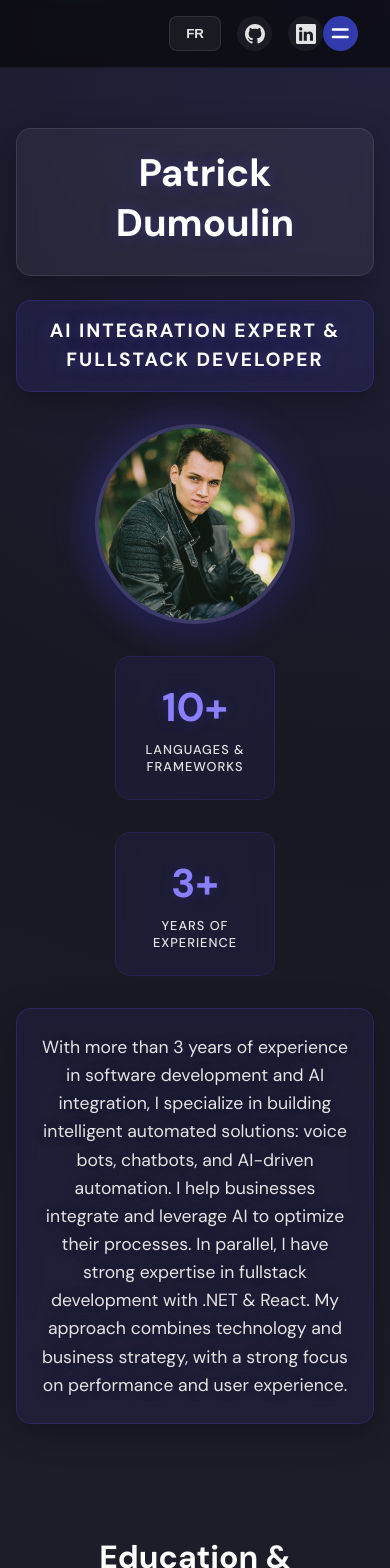
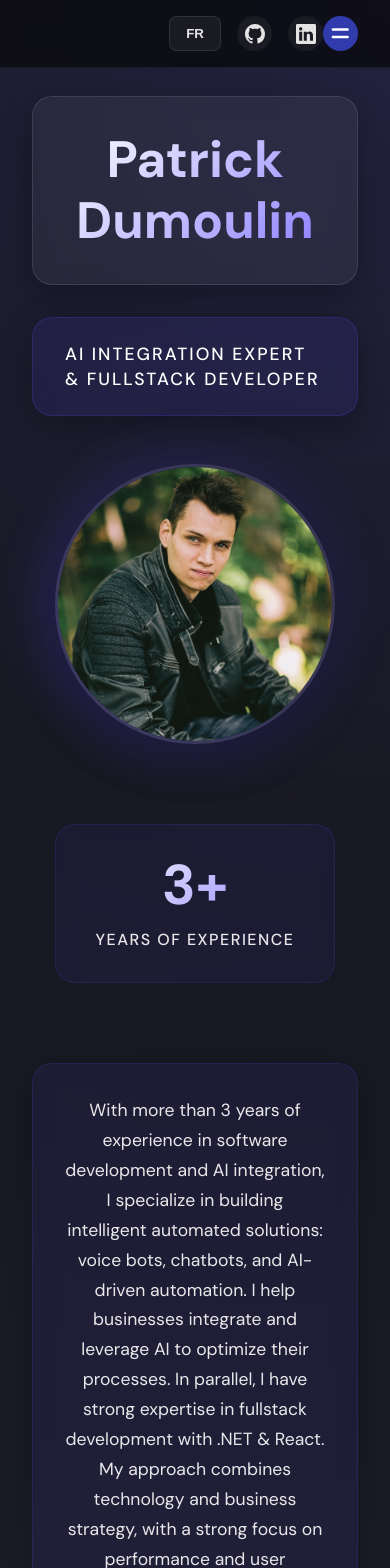
Before and after one commit to PatrickDumoulin/PortfolioDev2.0, a React (Create React App) app in the folder frontend_react/: page / in a window 390 px wide. Shown: the top 1568 px of the page. Built offline with nearby package versions, Linux system fonts and the light colour scheme.

Commit message:
Refactor Header component with improved layout, styling, and responsive design

```diff
--- a/frontend_react/src/container/Header/Header.jsx
+++ b/frontend_react/src/container/Header/Header.jsx
@@ -29,13 +29,12 @@ const translations = {
     experience: "ANNÉES D'EXPÉRIENCE",
     role: "Expert en Intégration AI & Développeur Fullstack",
     founder: "Développeur & Fondateur de 2 SaaS en IA & Automation",
-    bio: "Avec plus de 3 ans d’expérience en développement logiciel et en intégration AI, je me spécialise dans la création de solutions automatisées intelligentes : voice bots, chatbots et automatisations AI. j’aide les entreprises à intégrer et exploiter l’AI pour optimiser leurs processus. En parallèle, je possède une solide expertise en développement fullstack .NET & React. Mon approche combine technologie et stratégie business, avec un fort focus sur la performance et l’expérience utilisateur"
+    bio: "Avec plus de 3 ans d'expérience en développement logiciel et en intégration AI, je me spécialise dans la création de solutions automatisées intelligentes : voice bots, chatbots et automatisations AI. j'aide les entreprises à intégrer et exploiter l'AI pour optimiser leurs processus. En parallèle, je possède une solide expertise en développement fullstack .NET & React. Mon approche combine technologie et stratégie business, avec un fort focus sur la performance et l'expérience utilisateur"
 
   }
 };
 
 const stats = [
-  { titleKey: "title", value: 10, suffix: "+" },
   { titleKey: "experience", value: 3, suffix: "+" }
 ];
 
@@ -73,28 +72,34 @@ const Header = () => {
   return (
     <div className="app__header app__flex">
       <div className="app__header-content">
+        <div className="app__header-main">
           <motion.div
-          whileInView={{ x: [-100, 0], opacity: [0, 1] }}
+            whileInView={{ x: [-50, 0], opacity: [0, 1] }}
             transition={{ duration: 0.5 }}
-          className="app__header-info"
+            className="app__header-left"
           >
-          <div className="app__header-badge">
-            <div className="badge-cmp app__flex">
-              <div style={{ marginLeft: 20 }}>
+            <div className="badge-cmp">
               <h1 className="head-text">Patrick Dumoulin</h1>
             </div>
-            </div>
-            <div className="tag-cmp app__flex">
+            <div className="tag-cmp">
               <p className="p-text">{translations[language].role}</p>
             </div>
+          </motion.div>
 
+          <motion.div
+            whileInView={{ x: [50, 0], opacity: [0, 1] }}
+            transition={{ duration: 0.5 }}
+            className="app__header-right"
+          >
             <div className="profile-img">
               <img src={images.Maphoto} alt="profile" />
             </div>
+          </motion.div>
+        </div>
 
         <motion.div
-              whileInView={{ y: [100, 0], opacity: [0, 1] }}
-              transition={{ duration: 0.5 }}
+          whileInView={{ y: [30, 0], opacity: [0, 1] }}
+          transition={{ duration: 0.5, delay: 0.2 }}
           className="app__header-stats"
         >
           {stats.map((stat, index) => (
@@ -108,13 +113,11 @@ const Header = () => {
         </motion.div>
 
         <motion.div
-              variant={scaleVariants}
-              whileInView={{ opacity: [0, 1] }}
+          whileInView={{ y: [30, 0], opacity: [0, 1] }}
+          transition={{ duration: 0.5, delay: 0.3 }}
           className="app__header-bio"
         >
           <p>{translations[language].bio}</p>
-            </motion.div>
-          </div>
         </motion.div>
       </div>
     </div>
--- a/frontend_react/src/container/Header/Header.scss
+++ b/frontend_react/src/container/Header/Header.scss
@@ -1,6 +1,7 @@
 #home {
   position: relative;
   background: var(--background-color);
+  min-height: 100vh;
 
   &::before {
     content: '';
@@ -27,27 +28,12 @@
 }
 
 .app__header {
-  flex: 1;
   width: 100%;
-  height: 100%;
-  flex-direction: row;
-  padding: 8rem 2rem 0rem;
-  background: var(--background-color);
+  min-height: 100vh;
+  padding: 6rem 2rem;
   display: flex;
   justify-content: center;
   align-items: center;
-
-  @media screen and (min-width: 2000px) {
-    padding-top: 10rem;
-  }
-
-  @media screen and (max-width: 1200px) {
-    flex-direction: column;
-  }
-
-  @media screen and (max-width: 450px) {
-    padding: 8rem 1rem 2rem;
-  }
 }
 
 .app__header-content {
@@ -56,92 +42,101 @@
   display: flex;
   flex-direction: column;
   align-items: center;
-  gap: 4rem;
+  gap: 5rem;
 }
 
-.app__header-badge {
+.app__header-main {
+  width: 100%;
+  display: grid;
+  grid-template-columns: repeat(2, 1fr);
+  gap: 4rem;
+  align-items: center;
+
+  @media screen and (max-width: 1200px) {
+    grid-template-columns: 1fr;
+    gap: 3rem;
+  }
+}
+
+.app__header-left {
   display: flex;
   flex-direction: column;
-  align-items: center;
+  gap: 2rem;
+  justify-self: end;
+  max-width: 500px;
   width: 100%;
-  max-width: 600px;
-  margin: 0 auto;
+
+  @media screen and (max-width: 1200px) {
+    justify-self: center;
+  }
+}
 
 .badge-cmp {
   background: rgba(255, 255, 255, 0.05);
   backdrop-filter: blur(10px);
   border: 1px solid rgba(255, 255, 255, 0.1);
-    padding: 1.2rem 1.8rem;
-    border-radius: 15px;
+  padding: 2rem;
+  border-radius: 20px;
   box-shadow: 0 8px 32px rgba(0, 0, 0, 0.3);
-    text-align: center;
-    width: 100%;
 
   h1 {
-      font-size: 2.4rem;
-      font-weight: 700;
-      color: #fff;
-      text-shadow: 0 0 15px rgba(71, 64, 190, 0.4);
-      margin-bottom: 0.5rem;
-    }
-
-    p {
-      font-size: 0.9rem;
-      color: var(--lightGray-color);
+    font-size: 3.2rem;
+    font-weight: 600;
+    background: linear-gradient(135deg, #fff 0%, #8A7FFF 100%);
+    -webkit-background-clip: text;
+    -webkit-text-fill-color: transparent;
+    line-height: 1.2;
+    margin: 0;
   }
 }
 
 .tag-cmp {
-    margin-top: 1.5rem;
-    text-align: center;
-    width: 100%;
   background: rgba(71, 64, 190, 0.15);
   backdrop-filter: blur(10px);
   border: 1px solid rgba(71, 64, 190, 0.3);
-    padding: 1rem 1.8rem;
-    border-radius: 15px;
+  padding: 1.5rem 2rem;
+  border-radius: 20px;
   box-shadow: 0 8px 32px rgba(0, 0, 0, 0.3);
 
   p {
-      font-size: 1.2rem;
+    font-size: 1.1rem;
     color: #fff;
     text-transform: uppercase;
     letter-spacing: 2px;
-      font-weight: 600;
-      text-shadow: 0 0 15px rgba(71, 64, 190, 0.5);
-      margin-bottom: 0.5rem;
-
-      &:last-child {
-        margin-bottom: 0;
-      }
-
-      @media screen and (max-width: 768px) {
-        text-align: center;
-        width: 100%;
-      }
+    font-weight: 500;
+    margin: 0;
+    line-height: 1.4;
   }
 }
 
+.app__header-right {
+  justify-self: start;
+  max-width: 500px;
+  width: 100%;
+
+  @media screen and (max-width: 1200px) {
+    justify-self: center;
+  }
+
   .profile-img {
-    margin-top: 2rem;
-    margin-bottom: 2rem;
-    width: 200px;
-    height: 200px;
+    width: 320px;
+    height: 320px;
     position: relative;
+    margin: 0 auto;
 
     &::before {
       content: '';
       position: absolute;
-      top: -10px;
-      left: -10px;
-      right: -10px;
-      bottom: -10px;
+      top: -15px;
+      left: -15px;
+      right: -15px;
+      bottom: -15px;
       border-radius: 50%;
       background: linear-gradient(45deg,
-        rgba(71, 64, 190, 0.5),
-        rgba(71, 64, 190, 0.2)
+        rgba(71, 64, 190, 0.4),
+        rgba(71, 64, 190, 0.1)
       );
-      filter: blur(15px);
+      filter: blur(20px);
       z-index: 0;
     }
 
@@ -152,85 +147,73 @@
       object-fit: cover;
       position: relative;
       z-index: 1;
-      border: 4px solid rgba(255, 255, 255, 0.1);
-      backdrop-filter: blur(5px);
-      box-shadow: 0 8px 32px rgba(0, 0, 0, 0.3);
+      border: 3px solid rgba(255, 255, 255, 0.1);
+      box-shadow: 0 15px 45px rgba(0, 0, 0, 0.3);
+    }
+
+    @media screen and (max-width: 768px) {
+      width: 280px;
+      height: 280px;
+    }
   }
 }
 
 .app__header-stats {
-    margin-top: 0;
-    margin-bottom: 2rem;
   display: flex;
   justify-content: center;
-    gap: 2rem;
-    flex-wrap: nowrap;
   width: 100%;
-    padding: 0 1rem;
+  max-width: 800px;
+
+  .counter-item {
+    background: rgba(71, 64, 190, 0.1);
+    padding: 2rem;
+    border-radius: 20px;
+    border: 1px solid rgba(71, 64, 190, 0.2);
+    backdrop-filter: blur(10px);
+    width: 280px;
+    text-align: center;
+
+    .counter-value {
+      font-size: 3.5rem;
+      font-weight: 600;
+      background: linear-gradient(135deg, #fff 0%, #8A7FFF 100%);
+      -webkit-background-clip: text;
+      -webkit-text-fill-color: transparent;
+      margin-bottom: 1rem;
+      line-height: 1;
+    }
+
+    .counter-title {
+      font-size: 1rem;
+      color: rgba(255, 255, 255, 0.9);
+      text-transform: uppercase;
+      letter-spacing: 1.5px;
+      font-weight: 500;
+    }
 
     @media screen and (max-width: 768px) {
-      flex-wrap: wrap;
+      width: 100%;
+      max-width: 280px;
+    }
   }
 }
 
 .app__header-bio {
-    margin-bottom: 5rem;
+  max-width: 800px;
+  width: 100%;
   text-align: center;
-    max-width: 600px;
-    padding: 1.5rem;
+  padding: 2rem;
   background: rgba(71, 64, 190, 0.1);
   backdrop-filter: blur(10px);
-    border: 1px solid rgba(71, 64, 190, 0.3);
-    border-radius: 15px;
+  border: 1px solid rgba(71, 64, 190, 0.2);
+  border-radius: 20px;
   box-shadow: 0 8px 32px rgba(0, 0, 0, 0.3);
 
   p {
-      color: var(--lightGray-color);
+    color: rgba(255, 255, 255, 0.9);
     font-size: 1.1rem;
-      line-height: 1.6;
-      text-shadow: 0 0 15px rgba(0, 0, 0, 0.3);
-    }
-
-    &:hover {
-      transform: translateY(-5px);
-      background: rgba(71, 64, 190, 0.15);
-      box-shadow: 0 12px 32px rgba(0, 0, 0, 0.4);
-    }
-
-    @media screen and (max-width: 768px) {
-      margin-bottom: 3rem;
-    }
-  }
-}
-
-.counter-item {
-  text-align: center;
-  width: 160px;
-  background: rgba(71, 64, 190, 0.1);
-  padding: 1.5rem;
-  border-radius: 15px;
-  border: 1px solid rgba(71, 64, 190, 0.2);
-  backdrop-filter: blur(10px);
-
-  &:hover {
-    transform: translateY(-3px);
-    box-shadow: 0 0 20px rgba(71, 64, 190, 0.3);
-  }
-
-  .counter-value {
-    font-size: 2.5rem;
-    font-weight: 700;
-    color: #8A7FFF;
-    margin-bottom: 0.5rem;
-    text-shadow: 0 0 15px rgba(71, 64, 190, 0.3);
-  }
-
-  .counter-title {
-    font-size: 0.8rem;
-    color: var(--lightGray-color);
-    text-transform: uppercase;
-    letter-spacing: 1px;
-    font-weight: 500;
+    line-height: 1.7;
+    margin: 0;
   }
 }
 
```
Lines whose indentation alone changed are shown as unchanged.
